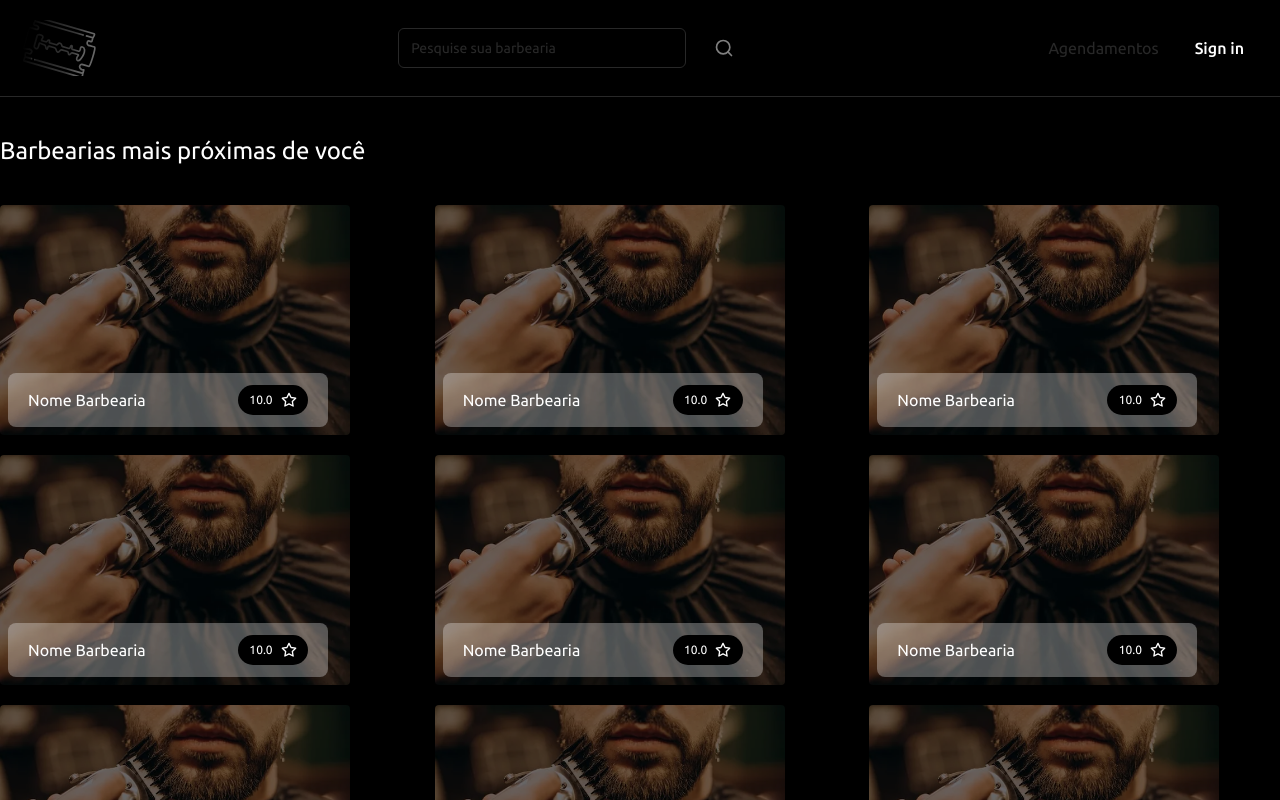
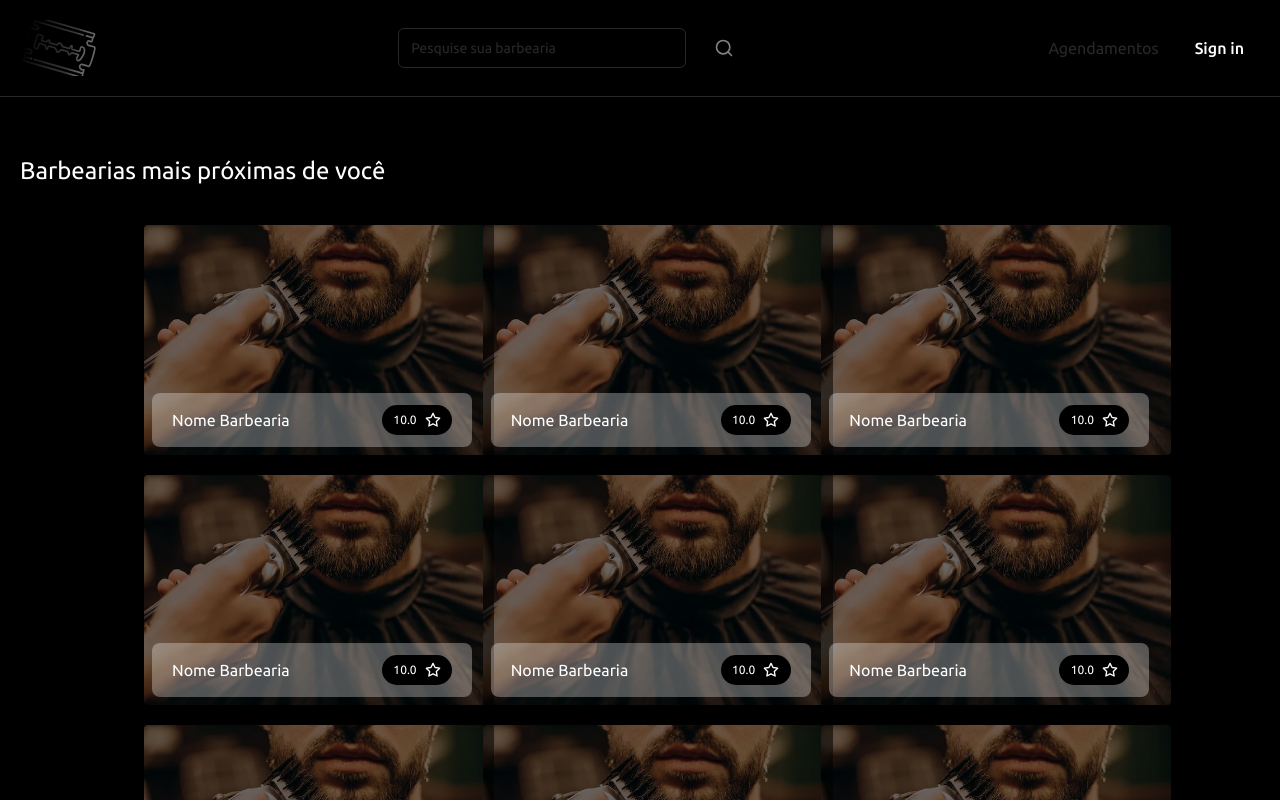
Before and after one commit to rafaapcode/app-barber, a Next.js app: page / in a window 1280 px wide. Shown: the top 800 px of the page. Built offline with nearby package versions, Linux system fonts and the light colour scheme; no server answers.

Commit message:
feat: adapting the interface to mobile

```diff
--- a/app/page.tsx
+++ b/app/page.tsx
@@ -3,9 +3,9 @@ import BarberShopCard from "@/components/BarberShopCard";
 export default function Home() {
   return (
     <main className="w-full">
-      <div className="container mx-auto p-5 lg:p-0">
+      <div className="container mx-auto p-5">
         <h1 className="text-lg md:text-2xl mt-[32px] md:mt-[60px] lg:mt-[38px]">Barbearias mais próximas de você</h1>
-        <div className="mt-[32px] mb-10 md:mt-[79px] lg:mt-[38px] grid grid-cols-1 md:grid-cols-2 lg:grid-cols-3 gap-y-5 md:gap-x-[70px] lg:gap-x-6 w-full">
+        <div className="mt-[32px] mb-10 md:mt-[79px] lg:mt-[38px] w-[80%] mx-auto grid grid-cols-1 md:grid-cols-2 xl:grid-cols-3 gap-y-5 md:gap-x-[70px] lg:gap-x-6">
           <BarberShopCard nome="Teste" avaliacao={10}/>
           <BarberShopCard nome="Teste" avaliacao={10}/>
           <BarberShopCard nome="Teste" avaliacao={10}/>
--- a/components/BarberShopCard.tsx
+++ b/components/BarberShopCard.tsx
@@ -15,11 +15,11 @@ export default function BarberShopCard({ avaliacao, nome }: BarberShopCardProps)
                 name: nome
             }
         }} className="group w-fit mx-auto lg:mx-0">
-            <div className="relative w-[350px] h-[230px] rounded-md">
+            <div className="relative w-[280px] lg:w-[350px] h-[230px] rounded-md">
                 <div className="absolute w-full h-full z-10 bg-black/55 group-hover:bg-black/40 transition-colors duration-300" />
                 <Image fill src={"/barberimg.webp"} alt="baber image" className="object-cover rounded-sm" />
                 <div className="relative w-full h-full z-20 bg-transparent">
-                    <div className="absolute bottom-2 left-2  w-[320px]">
+                    <div className="absolute bottom-2 left-2 w-[260px] lg:w-[320px]">
                         <div className="w-full flex justify-between items-center px-5 py-3 rounded-lg bg-white/30 backdrop:blur-lg">
                             <h2 className="text-base text-white">Nome Barbearia</h2>
                             <FeedBackBadge avaliacao={avaliacao}/>
```
